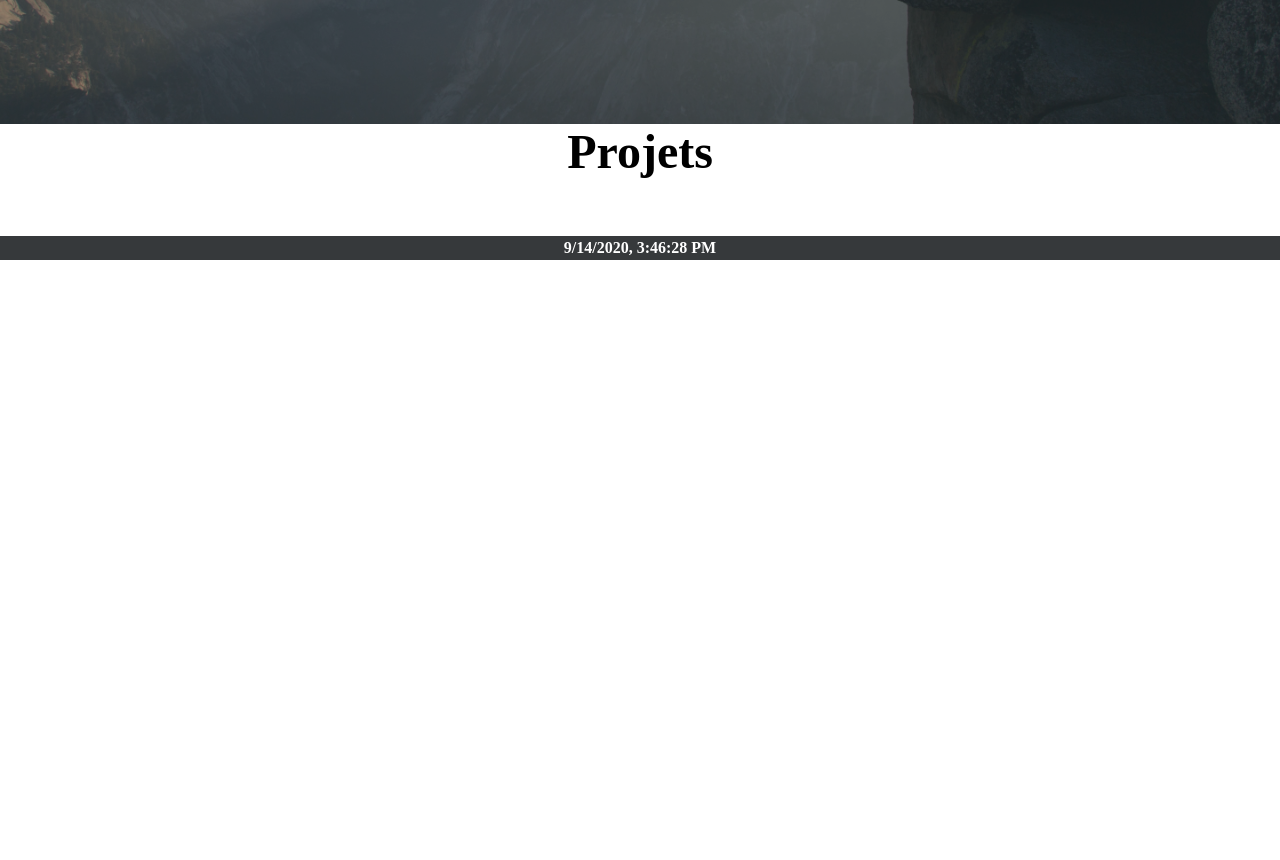
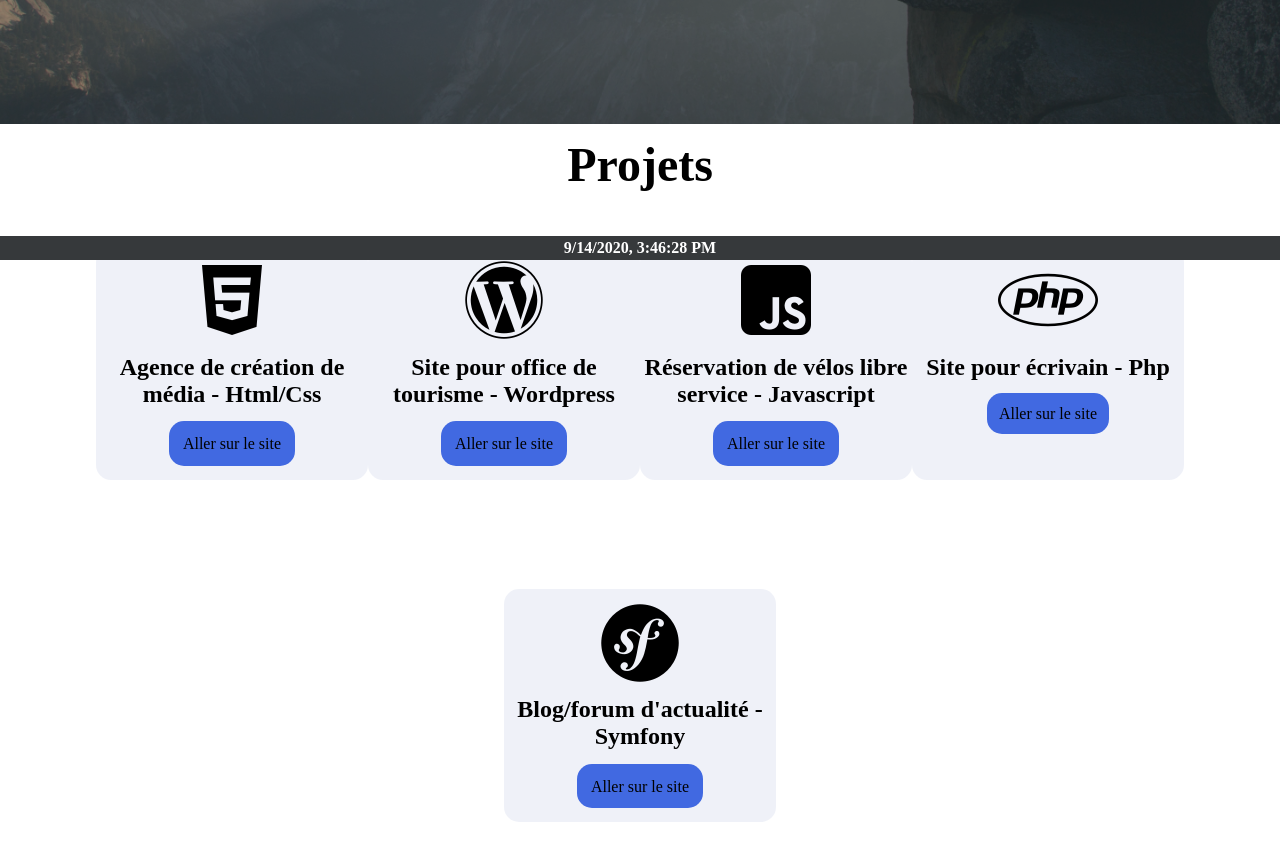
Before and after one commit to Miguel-Metmer/site-perso, a React (Create React App) app: page / in a window 1280 px wide. Shown: the part 540-1400 px from the top of the page. Before the commit the page ends 800 px from the top, so only its background shows below. Built offline with nearby package versions, Linux system fonts and the light colour scheme.

Commit message:
Ajout section projets

```diff
--- a/public/index.html
+++ b/public/index.html
@@ -5,6 +5,7 @@
     <link rel="icon" href="%PUBLIC_URL%/favicon.ico" />
     <meta name="viewport" content="width=device-width, initial-scale=1" />
     <meta name="theme-color" content="#000000" />
+    <script src="https://kit.fontawesome.com/07e1b9fab5.js" crossorigin="anonymous"></script>
     <meta
       name="description"
       content="Web site created using create-react-app"
--- a/src/Projects.js
+++ b/src/Projects.js
@@ -12,8 +12,50 @@ export default class Projects extends React.Component
     {
         return(
             <>
-                <section className="projects">
+                <section className="project">
                     <h3>Projets</h3>
+
+                    <div className="projects">
+                        <figure>
+                            <i class="fab fa-html5"></i>
+                            <figcaption>
+                                <h5>Agence de création de média - Html/Css</h5>
+                                <a href="http://www.agency.web-aso.com/"> Aller sur le site </a>
+                            </figcaption>
+                        </figure>
+
+                        <figure>
+                            <i class="fab fa-wordpress"></i>
+                            <figcaption>
+                                <h5>Site pour office de tourisme - Wordpress</h5>
+                                <a href="http://www.ireki.web-aso.com"> Aller sur le site </a>
+                            </figcaption>
+                        </figure>
+
+                        <figure>
+                            <i class="fab fa-js-square"></i>
+                            <figcaption>
+                                <h5> Réservation de vélos libre service - Javascript </h5>
+                                <a href="http://vimap.web-aso.com"> Aller sur le site </a>
+                            </figcaption>
+                        </figure>
+
+                        <figure>
+                            <i class="fab fa-php"></i>
+                            <figcaption>
+                                <h5> Site pour écrivain - Php</h5>
+                                <a href="http://blog.web-aso.com"> Aller sur le site </a>
+                            </figcaption>
+                        </figure>
+
+                        <figure>
+                            <i class="fab fa-symfony"></i>
+                            <figcaption>
+                                <h5> Blog/forum d'actualité - Symfony</h5>
+                                <a href="http://news.web-aso.com"> Aller sur le site </a>
+                            </figcaption>
+                        </figure>
+                    </div>
                 </section>
             </>
         );
--- a/src/public/css/style.css
+++ b/src/public/css/style.css
@@ -137,9 +137,59 @@ nav ul li a
     color: whitesmoke;
 }
 
+.project
+{
+    width: 100%;
+}
+
+.project h3
+{
+    text-align: center;
+    margin-top: 1% ;
+}
+
 .projects
 {
+    width: 85%;
+    display: flex;
+    flex-wrap: wrap;
+    margin: auto;
+}
+
+.projects figure
+{
+    display: flex;
+    flex-direction: column;
+    width: 25%;
+    align-items: center;
+    margin: 5% auto;
+    border-radius: 15px;
+    background-color: #d0d7e957;
+}
+.projects figure i
+{
+    font-size: 5em;
+    margin: 5% 0;
+}
+
+.projects figure figcaption
+{
     text-align: center;
+    padding-bottom: 10%;
+}
+
+.projects figure figcaption a
+{
+    text-decoration: none;
+    color: black;
+    background-color: royalblue;
+    border-radius: 15px;
+    padding: 5%;
+}
+
+.projects figure figcaption h5
+{
+    margin-bottom: 10%;
 }
 
 footer
```
